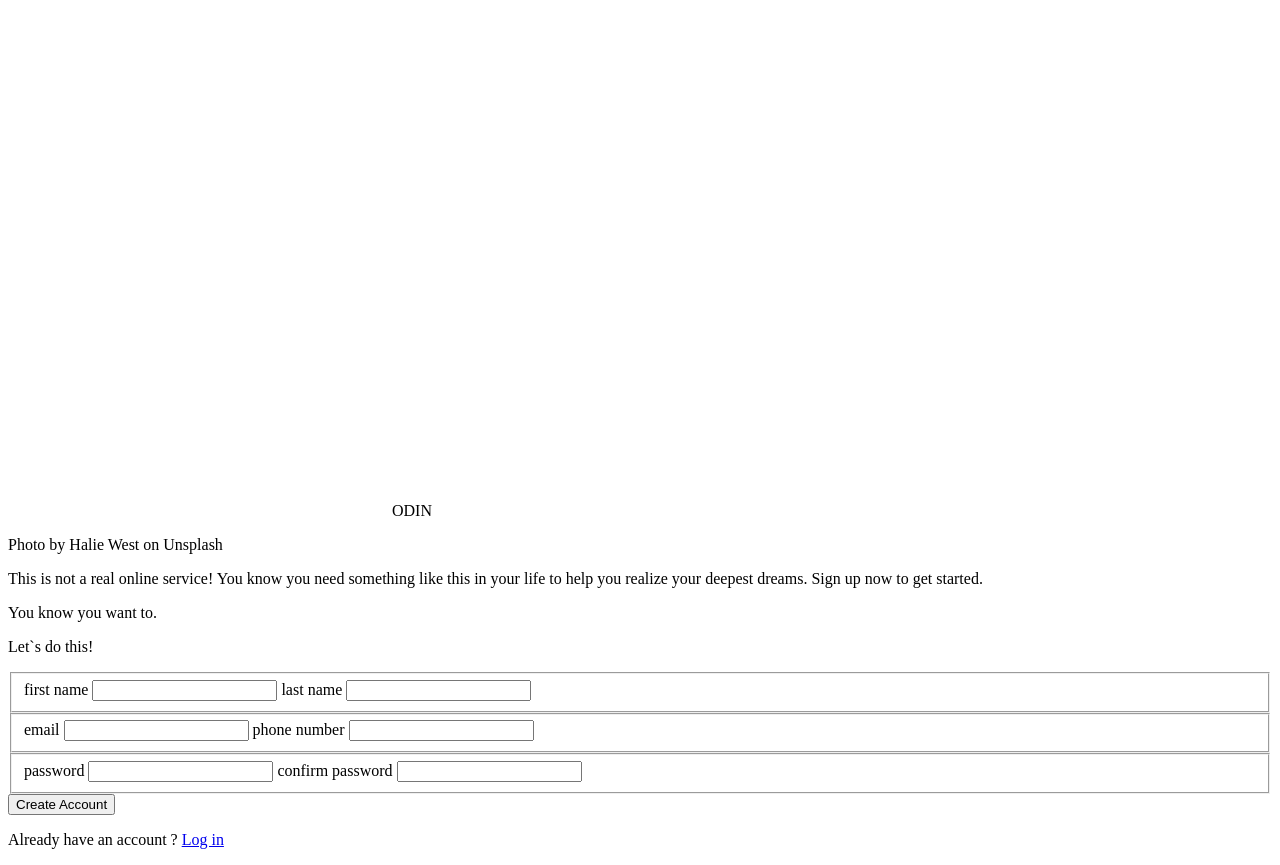
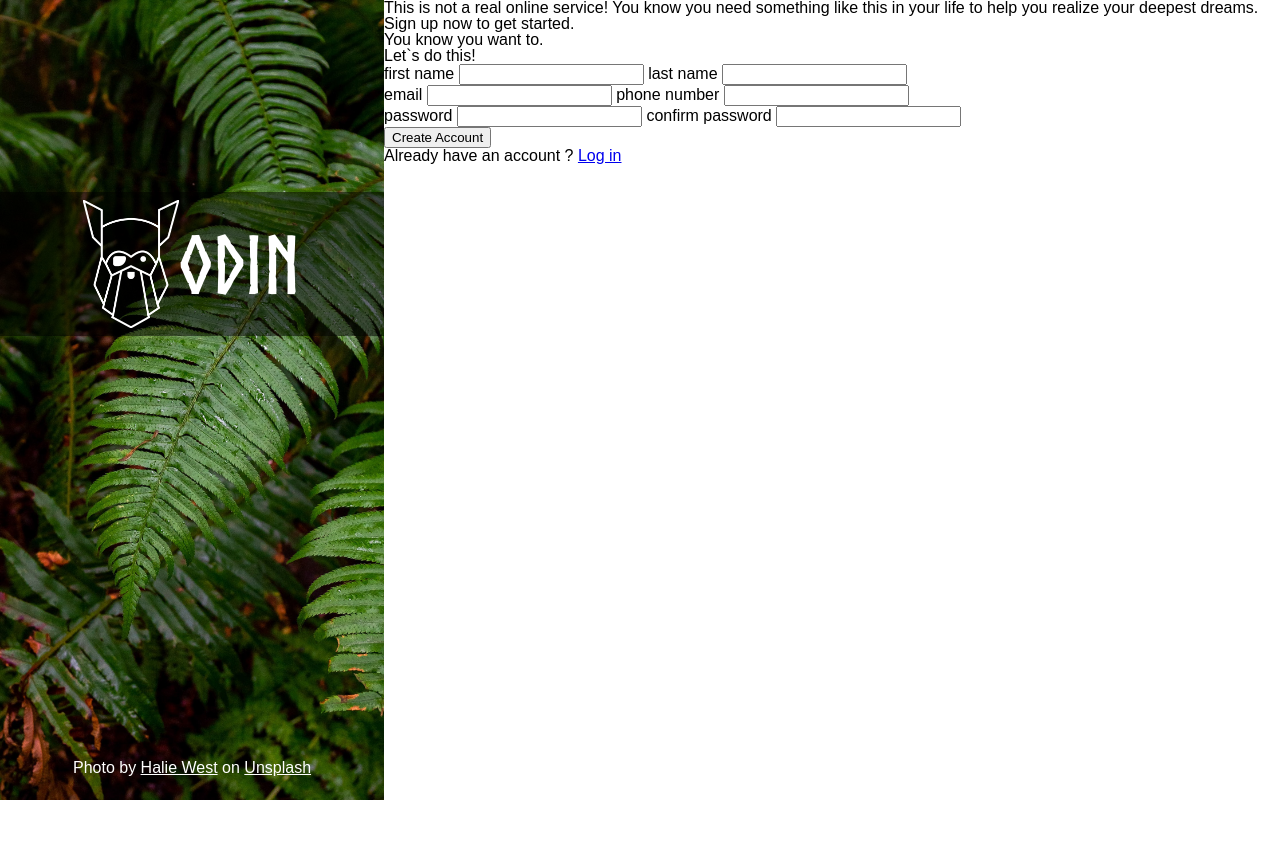
Before and after one commit to Developersdreamboat/sign-up-form, a plain HTML site: page index.html in a window 1280 px wide. After the commit the page ends 800 px from the top, so only its background shows below. Drawn offline with Linux system fonts and the light colour scheme.

Commit message:
Add hero styles

```diff
--- a/css/style.css
+++ b/css/style.css
@@ -0,0 +1,97 @@
+@font-face {
+  font-family: logo-font;
+  src: url(../fonts/Norse-Bold.otf);
+}
+
+html, body, div, span, applet, object, iframe,
+h1, h2, h3, h4, h5, h6, p, blockquote, pre,
+a, abbr, acronym, address, big, cite, code,
+del, dfn, em, img, ins, kbd, q, s, samp,
+small, strike, strong, sub, sup, tt, var,
+b, u, i, center,
+dl, dt, dd, ol, ul, li,
+fieldset, form, label, legend,
+table, caption, tbody, tfoot, thead, tr, th, td,
+article, aside, canvas, details, embed,
+figure, figcaption, footer, header, hgroup,
+menu, nav, output, ruby, section, summary,
+time, mark, audio, video {
+	margin: 0;
+	padding: 0;
+	border: 0;
+	font-size: 100%;
+	font: inherit;
+	vertical-align: baseline;
+}
+/* HTML5 display-role reset for older browsers */
+article, aside, details, figcaption, figure,
+footer, header, hgroup, menu, nav, section {
+	display: block;
+}
+body {
+	line-height: 1;
+}
+ol, ul {
+	list-style: none;
+}
+blockquote, q {
+	quotes: none;
+}
+blockquote:before, blockquote:after,
+q:before, q:after {
+	content: '';
+	content: none;
+}
+table {
+	border-collapse: collapse;
+	border-spacing: 0;
+}
+
+:root {
+  --hero-height: 100vh;
+  --hero-width: 30vw;
+  --logo-height: 16vh;
+  --logo-width: 19vw;
+}
+
+body {
+  font-family: Arial, Helvetica, sans-serif;
+  display: flex;
+}
+
+.hero {
+  background-image: url("../img/plant.jpg");
+  background-size: cover;
+  height: var(--hero-height);
+  width: var(--hero-width);
+  min-width: var(--hero-width);
+  color: #ffffff;
+}
+
+.hero-logo {
+  height: var(--logo-height);
+  width: var(--logo-width);
+  background-color: rgba(0, 0, 0, 0.5);
+  position: relative;
+  top: 24vh;
+  padding: calc(var(--hero-height)/2 - 49vh) calc(var(--hero-width)/2 - 9.5vw);
+  font-family: logo-font;
+  font-size: 5rem;
+  display: flex;
+  justify-content: center;
+  align-items: center;
+}
+
+.hero-logo img {
+  height: var(--logo-height);
+}
+
+.hero-credits {
+  text-align: center;
+  position: relative;
+  bottom: -77vh;
+}
+
+.hero-credits a {
+  color: #ffffff;
+}
--- a/index.html
+++ b/index.html
@@ -12,7 +12,8 @@
       <img src="./img/odin-lined.png" alt="odin-logo" class="hero-logo-picture">
       <span class="hero-logo-text">ODIN</span>
     </div>
-    <p class="hero-credits">Photo by <a>Halie West</a> on <a>Unsplash</a></p>
+    <p class="hero-credits">Photo by <a href="https://unsplash.com/@haliewestphoto">Halie West</a>
+         on <a href="https://unsplash.com/">Unsplash</a></p>
   </div>
   <div class="form">
     <p>This is not a real online service! You know you need something like this
```
Also changed, not shown: fonts/Norse-Bold.otf (added).
